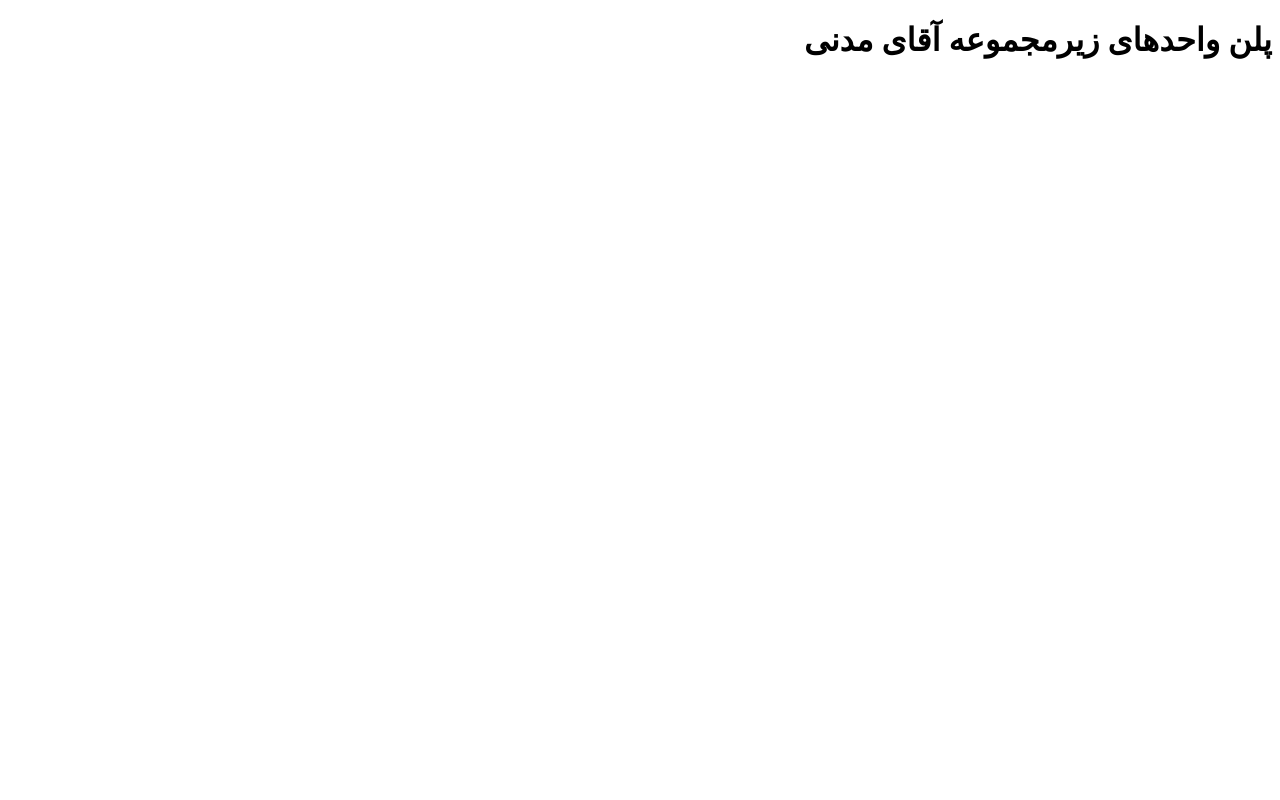
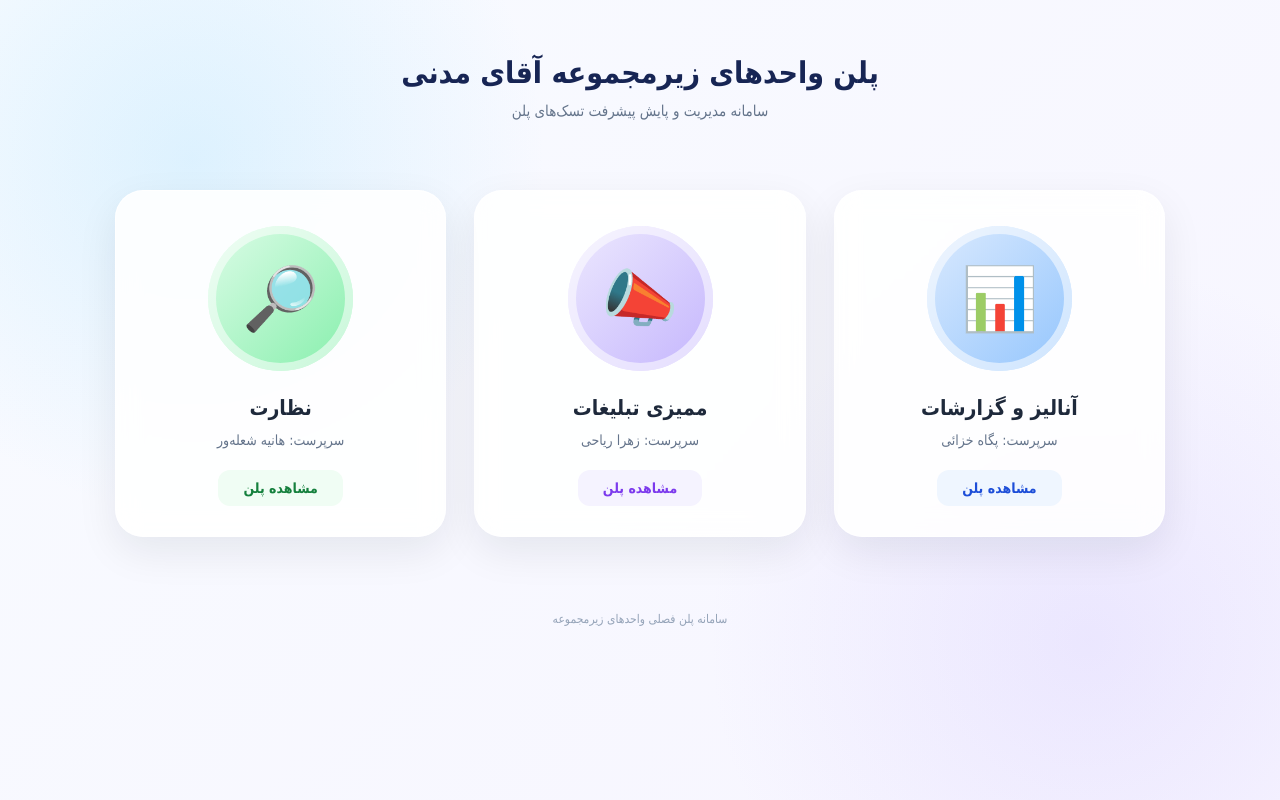
Before and after one commit to Maryamrezaee75/seasonal-plan, a plain HTML site: page index.html in a window 1280 px wide. Drawn offline with Linux system fonts and the light colour scheme.

Commit message:
Update index.html

```diff
--- a/index.html
+++ b/index.html
@@ -4,8 +4,179 @@
   <meta charset="UTF-8">
   <meta name="viewport" content="width=device-width, initial-scale=1.0">
   <title>پلن واحدهای زیرمجموعه آقای مدنی</title>
+
+  <style>
+    * {
+      box-sizing: border-box;
+      margin: 0;
+      padding: 0;
+    }
+
+    body {
+      font-family: Tahoma, Arial, sans-serif;
+      min-height: 100vh;
+      background:
+        radial-gradient(circle at 15% 20%, rgba(125, 211, 252, 0.22), transparent 28%),
+        radial-gradient(circle at 85% 80%, rgba(196, 181, 253, 0.24), transparent 30%),
+        linear-gradient(135deg, #f8fbff, #f7f5ff);
+      color: #1e293b;
+    }
+
+    .header {
+      text-align: center;
+      padding: 55px 20px 25px;
+    }
+
+    .header h1 {
+      font-size: 30px;
+      margin-bottom: 12px;
+      color: #172554;
+    }
+
+    .header p {
+      color: #64748b;
+      font-size: 15px;
+    }
+
+    .units {
+      width: min(1050px, 92%);
+      margin: 45px auto;
+      display: grid;
+      grid-template-columns: repeat(3, 1fr);
+      gap: 28px;
+    }
+
+    .unit-card {
+      background: rgba(255,255,255,0.88);
+      border: 1px solid rgba(255,255,255,0.9);
+      border-radius: 28px;
+      padding: 35px 20px 30px;
+      text-align: center;
+      box-shadow: 0 15px 40px rgba(15,23,42,0.08);
+      cursor: pointer;
+      transition: 0.3s ease;
+      backdrop-filter: blur(12px);
+    }
+
+    .unit-card:hover {
+      transform: translateY(-8px);
+      box-shadow: 0 22px 50px rgba(15,23,42,0.14);
+    }
+
+    .icon {
+      width: 145px;
+      height: 145px;
+      margin: 0 auto 25px;
+      border-radius: 50%;
+      display: flex;
+      align-items: center;
+      justify-content: center;
+      font-size: 62px;
+      box-shadow: inset 0 0 0 8px rgba(255,255,255,0.55);
+    }
+
+    .analysis .icon {
+      background: linear-gradient(135deg, #dbeafe, #93c5fd);
+    }
+
+    .audit .icon {
+      background: linear-gradient(135deg, #ede9fe, #c4b5fd);
+    }
+
+    .supervision .icon {
+      background: linear-gradient(135deg, #dcfce7, #86efac);
+    }
+
+    .unit-card h2 {
+      font-size: 21px;
+      margin-bottom: 12px;
+      color: #1e293b;
+    }
+
+    .unit-card .manager {
+      font-size: 14px;
+      color: #64748b;
+      margin-bottom: 22px;
+    }
+
+    .open-btn {
+      display: inline-block;
+      padding: 10px 25px;
+      border-radius: 12px;
+      font-size: 14px;
+      font-weight: bold;
+    }
+
+    .analysis .open-btn {
+      color: #1d4ed8;
+      background: #eff6ff;
+    }
+
+    .audit .open-btn {
+      color: #7c3aed;
+      background: #f5f3ff;
+    }
+
+    .supervision .open-btn {
+      color: #15803d;
+      background: #f0fdf4;
+    }
+
+    .footer {
+      text-align: center;
+      color: #94a3b8;
+      font-size: 12px;
+      padding: 30px;
+    }
+
+    @media (max-width: 800px) {
+      .units {
+        grid-template-columns: 1fr;
+        max-width: 430px;
+      }
+
+      .header h1 {
+        font-size: 24px;
+      }
+    }
+  </style>
 </head>
+
 <body>
-  <h1>پلن واحدهای زیرمجموعه آقای مدنی</h1>
+
+  <header class="header">
+    <h1>پلن واحدهای زیرمجموعه آقای مدنی</h1>
+    <p>سامانه مدیریت و پایش پیشرفت تسک‌های پلن</p>
+  </header>
+
+  <main class="units">
+
+    <div class="unit-card analysis">
+      <div class="icon">📊</div>
+      <h2>آنالیز و گزارشات</h2>
+      <div class="manager">سرپرست: پگاه خزائی</div>
+      <div class="open-btn">مشاهده پلن</div>
+    </div>
+
+    <div class="unit-card audit">
+      <div class="icon">📣</div>
+      <h2>ممیزی تبلیغات</h2>
+      <div class="manager">سرپرست: زهرا ریاحی</div>
+      <div class="open-btn">مشاهده پلن</div>
+    </div>
+
+    <div class="unit-card supervision">
+      <div class="icon">🔎</div>
+      <h2>نظارت</h2>
+      <div class="manager">سرپرست: هانیه شعله‌ور</div>
+      <div class="open-btn">مشاهده پلن</div>
+    </div>
+
+  </main>
+
+  <div class="footer">
+    سامانه پلن فصلی واحدهای زیرمجموعه
+  </div>
+
 </body>
 </html>
```
